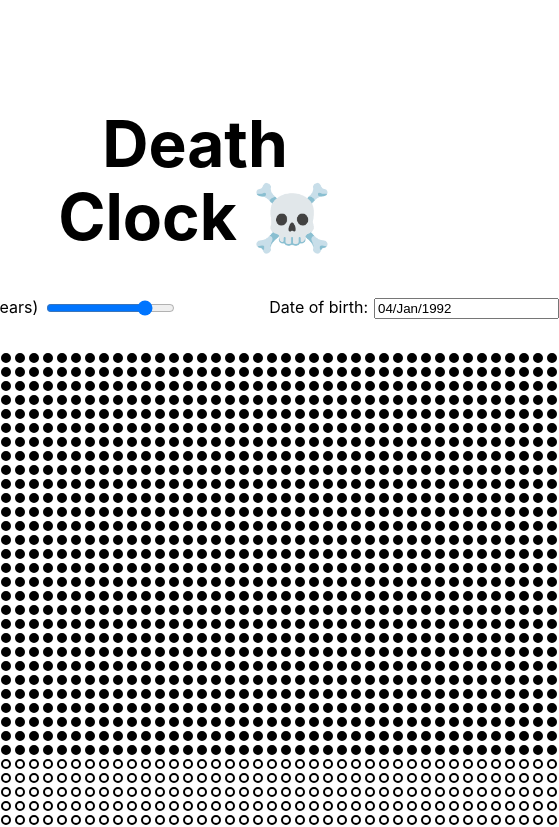
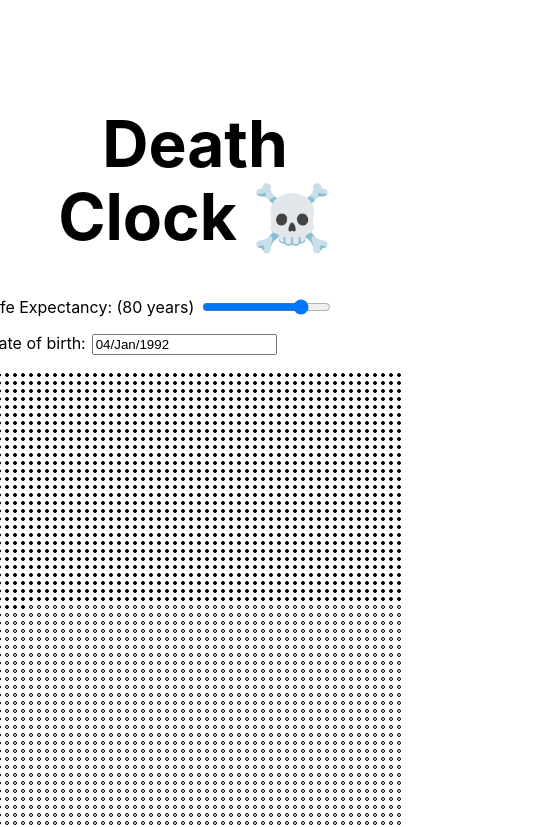
Before and after one commit to ThePaulMcBride/the-death-clock, a Next.js app: page / in a window 390 px wide. Shown: the top 827 px of the page, 559 px wide, since content can reach past the window. Built offline with nearby package versions, Linux system fonts and the light colour scheme.

Commit message:
add some responsive styling

```diff
--- a/components/YearGrid/index.tsx
+++ b/components/YearGrid/index.tsx
@@ -11,17 +11,22 @@
 
 const InputGroup = styled.div`
   width: 100%;
-  display: flex;
   justify-content: space-between;
-  margin: 0 auto 2rem;
+  margin: 0 auto 1rem;
   max-width: 900px;
 
   label {
     display: flex;
+    margin-bottom: 1rem;
 
     span {
       margin-right: 6px;
     }
+  }
+
+  @media (min-width: 750px) {
+    display: flex;
+    margin: 0 auto 2rem;
   }
 `;
 
@@ -31,12 +36,19 @@
 `;
 
 const Week = styled.div`
-  width: 10px;
-  height: 10px;
+  width: 4px;
+  height: 4px;
+  margin: 2px;
   border-radius: 50%;
-  border: 2px solid #000;
-  margin: 2px;
+  border: 1px solid #000;
   background-color: ${(props) => (props.$fill ? "#000" : "#fff")};
+
+  @media (min-width: 750px) {
+    width: 10px;
+    height: 10px;
+    margin: 2px;
+    border-width: 2px;
+  }
 `;
 
 const initialLifeExpentancy = "80";
```
